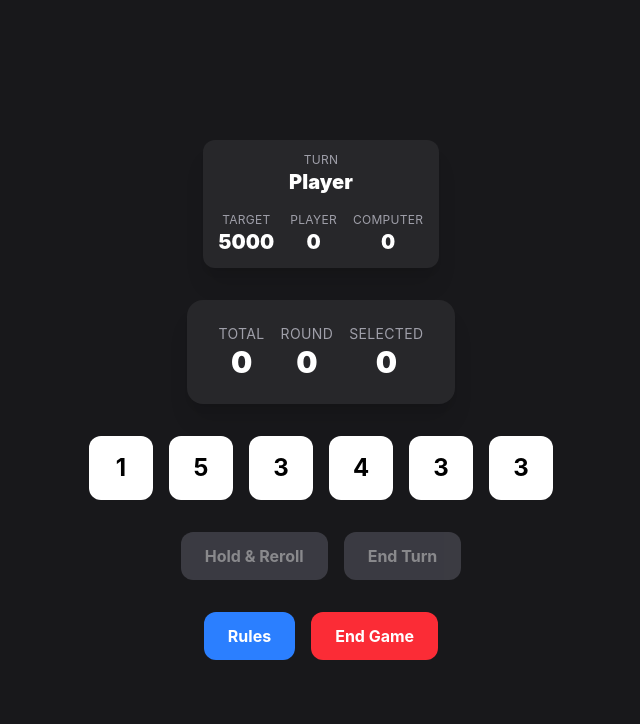
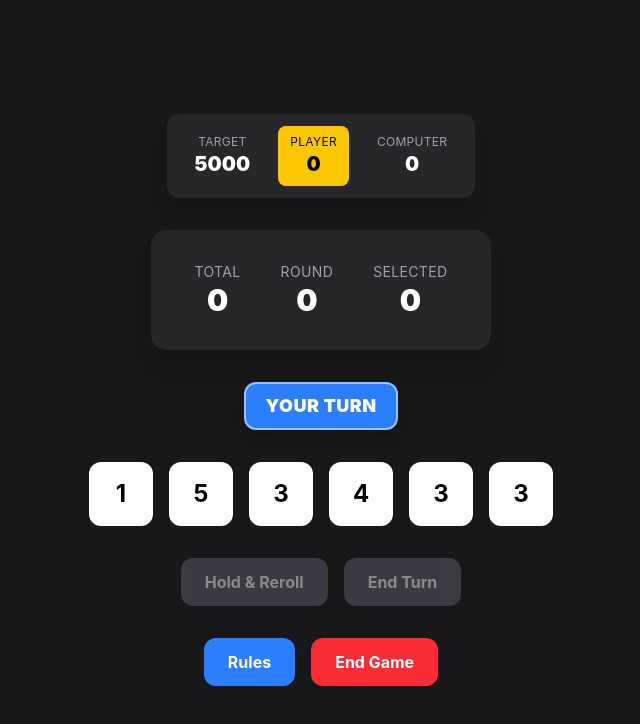
Before and after one commit to maddisanotoole/Velocidice, a React (Vite) app: page / in a window 1280 px wide. Shown: the top 724 px of the page, without its empty margins (319-959 px from the left). Built offline with nearby package versions, Linux system fonts and the light colour scheme.

Commit message:
improve visual turn indicator

```diff
--- a/src/App.tsx
+++ b/src/App.tsx
@@ -55,6 +55,11 @@ function App() {
   const selectedScore = selectedScoreResult.score;
   const selectedDiceAreValid = selectedScoreResult.allDiceScore;
   const hasFarkled = turn.status === "farkled";
+  const turnLabel = currentPlayer === "player" ? "Your Turn" : "Computer Turn";
+  const turnBannerClasses =
+    currentPlayer === "player"
+      ? "border-blue-300 bg-blue-500 text-white"
+      : "border-purple-300 bg-purple-500 text-white";
   const actionDisabledReason = winner
     ? `${winner} won the game. Reset to play again.`
     : hasFarkled
@@ -188,6 +193,12 @@ function App() {
         selectedScore={selectedScore}
       />
 
+      <p
+        className={`rounded-xl border-2 px-5 py-2 text-lg font-black uppercase tracking-wide shadow-lg ${turnBannerClasses}`}
+      >
+        {turnLabel}
+      </p>
+
       <div className="grid grid-cols-3 gap-3 sm:flex sm:gap-4">
         {dice.map((die) => (
           <DieFace
--- a/src/components/PlayerBoard.tsx
+++ b/src/components/PlayerBoard.tsx
@@ -20,7 +20,6 @@ export function PlayerBoard({
 }: PlayerBoardProps) {
   return (
     <Board size={BoardSize.SMALL}>
-      <ScoreItem label="Turn" value={currentPlayer} textSize={TextSize.SMALL} />
       <Row>
         <ScoreItem
           label="Target"
@@ -31,11 +30,13 @@ export function PlayerBoard({
           label="Player"
           value={playerScores.player}
           textSize={TextSize.SMALL}
+          active={currentPlayer === "player"}
         />
         <ScoreItem
           label="Computer"
           value={playerScores.computer}
           textSize={TextSize.SMALL}
+          active={currentPlayer === "computer"}
         />
       </Row>
     </Board>
--- a/src/components/ScoreItem.tsx
+++ b/src/components/ScoreItem.tsx
@@ -4,6 +4,7 @@ type ScoreItemProps = {
   label: string;
   value: number | string;
   textSize?: TextSizeType;
+  active?: boolean;
 };
 
 const textSizeClasses = {
@@ -21,18 +22,29 @@ export function ScoreItem({
   label,
   value,
   textSize = TextSize.NORMAL,
+  active = false,
 }: ScoreItemProps) {
   const sizeClasses = textSizeClasses[textSize];
 
   return (
-    <div className="flex flex-col items-center">
+    <div
+      className={`flex flex-col items-center rounded-lg px-3 py-2 transition-colors ${
+        active ? "bg-yellow-400" : ""
+      }`}
+    >
       <span
-        className={`${sizeClasses.label} uppercase text-zinc-400 tracking-wide`}
+        className={`${sizeClasses.label} uppercase tracking-wide ${
+          active ? "text-zinc-950" : "text-zinc-400"
+        }`}
       >
         {label}
       </span>
 
-      <span className={`${sizeClasses.value} font-black text-white capitalize`}>
+      <span
+        className={`${sizeClasses.value} font-black capitalize ${
+          active ? "text-zinc-950" : "text-white"
+        }`}
+      >
         {value}
       </span>
     </div>
```
